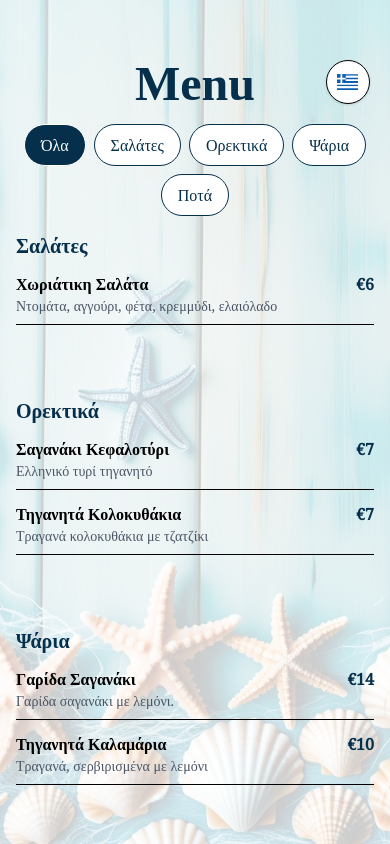
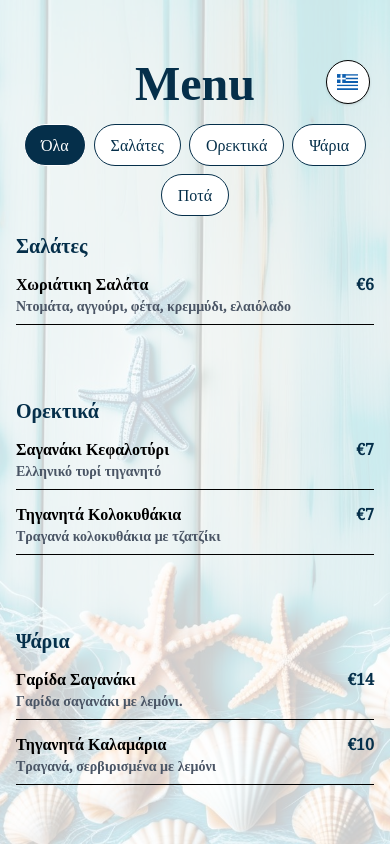
Before and after one commit to pagiannis/ax_niko_ax, a React (Vite) app: page / in a window 390 px wide. Built offline with nearby package versions, Linux system fonts and the light colour scheme; some icons are missing; a web font is replaced by a local one.

Commit message:
Change styles for phone 4

```diff
--- a/src/components/MenuSection.tsx
+++ b/src/components/MenuSection.tsx
@@ -16,9 +16,9 @@
           className="flex justify-between items-start border-b pb-2"
         >
           <div>
-            <p className="font-semibold">{item.name[language]}</p>
+            <p className="font-bold">{item.name[language]}</p>
             {item.description && (
-              <p className="text-sm text-gray-600">
+              <p className="text-sm text-gray-600 font-bold">
                 {item.description[language]}
               </p>
             )}
```
